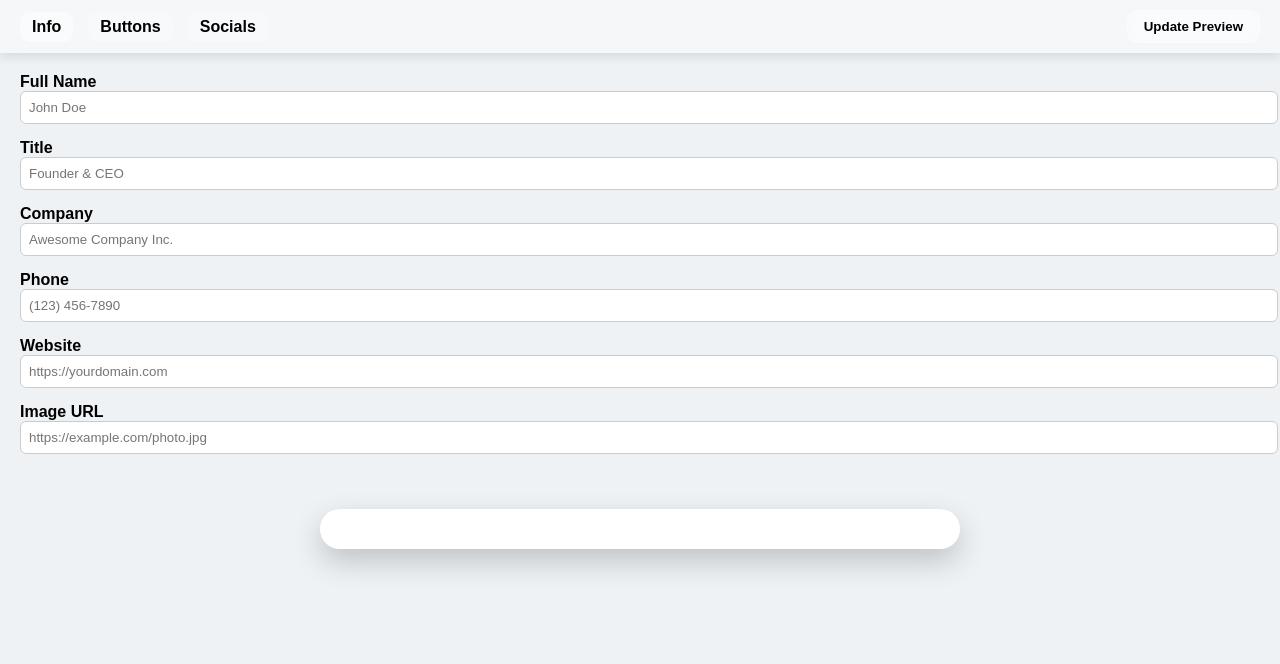
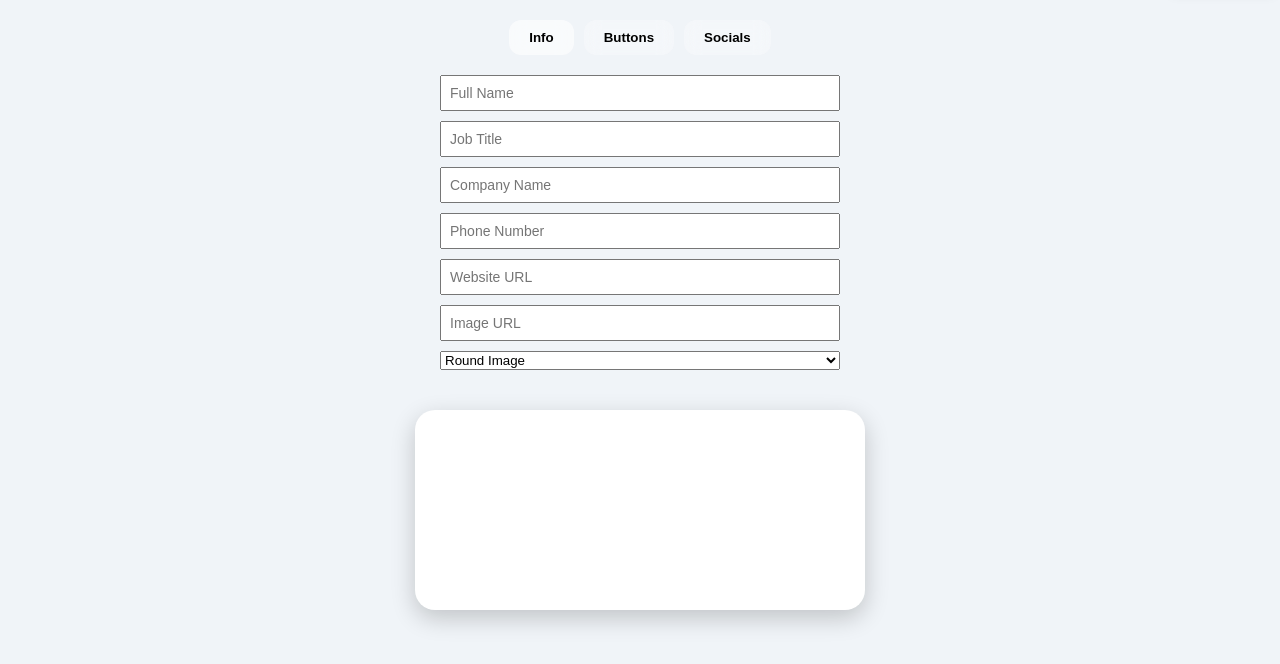
Before and after one commit to Socialeap/Email_Signature, a plain HTML site: page index.html in a window 1280 px wide. Drawn offline with Linux system fonts and the light colour scheme.

Commit message:
Update index.html

```diff
--- a/index.html
+++ b/index.html
@@ -7,163 +7,143 @@
   <style>
     body {
       font-family: Arial, sans-serif;
+      background: #f0f4f8;
       margin: 0;
-      background: #eef2f5;
+      padding: 0;
+      display: flex;
+      flex-direction: column;
+      align-items: center;
     }
-    .tab-header {
-      display: flex;
-      justify-content: space-between;
-      align-items: center;
-      padding: 10px 20px;
-      background: rgba(255, 255, 255, 0.4);
-      backdrop-filter: blur(10px);
-      box-shadow: 0 4px 10px rgba(0,0,0,0.1);
-    }
+
     .tabs {
       display: flex;
-      gap: 15px;
+      justify-content: center;
+      margin-top: 20px;
     }
-    .tab {
+
+    .tab-button {
+      background: rgba(255, 255, 255, 0.3);
+      border: none;
+      backdrop-filter: blur(8px);
+      border-radius: 12px;
+      padding: 10px 20px;
+      margin: 0 5px;
       cursor: pointer;
       font-weight: bold;
-      padding: 6px 12px;
-      border-radius: 10px;
-      background-color: rgba(255, 255, 255, 0.2);
       transition: background 0.3s;
     }
-    .tab.active {
-      background-color: rgba(255, 255, 255, 0.5);
+
+    .tab-button.active {
+      background: rgba(255, 255, 255, 0.6);
     }
-    .preview-btn {
-      padding: 8px 16px;
+
+    .form-section {
+      display: none;
+      flex-direction: column;
+      max-width: 400px;
+      width: 100%;
+      margin: 20px auto;
+    }
+
+    .form-section.active {
+      display: flex;
+    }
+
+    input {
+      margin-bottom: 10px;
+      padding: 8px;
+      font-size: 14px;
+    }
+
+    .preview-container {
+      margin: 20px auto;
+      width: 450px;
+      aspect-ratio: 2.25 / 1;
+      background: #fff;
+      box-shadow: 0 8px 24px rgba(0,0,0,0.2);
+      border-radius: 20px;
+      overflow: hidden;
+      display: flex;
+      flex-direction: column;
+      justify-content: center;
+      align-items: center;
+      position: relative;
+    }
+
+    .glass-button {
+      position: absolute;
+      top: -45px;
+      right: 0;
       background: rgba(255, 255, 255, 0.2);
+      padding: 10px 20px;
+      border: none;
       border-radius: 12px;
-      border: 1px solid rgba(255, 255, 255, 0.4);
       backdrop-filter: blur(10px);
-      color: #000;
       font-weight: bold;
       cursor: pointer;
-      transition: all 0.3s;
+      box-shadow: 0 4px 12px rgba(0,0,0,0.1);
     }
-    .preview-btn:hover {
-      background: rgba(255, 255, 255, 0.5);
+
+    .profile-image.round {
+      border-radius: 50%;
     }
-    .form-section {
-      display: none;
-      padding: 20px;
+
+    .profile-image.rounded-box {
+      border-radius: 12px;
     }
-    .form-section.active {
-      display: block;
-    }
-    .input-group {
-      margin-bottom: 15px;
-    }
-    label {
-      display: block;
-      font-weight: bold;
-    }
-    input {
-      width: 100%;
-      padding: 8px;
-      border-radius: 6px;
-      border: 1px solid #ccc;
-    }
-    .preview-container {
-      margin: 20px auto;
-      max-width: 600px;
-      padding: 20px;
-      background: white;
-      border-radius: 20px;
-      box-shadow: 0 12px 30px rgba(0,0,0,0.2);
-    }
-    .output-area {
-      margin-top: 30px;
+
+    .signature-content {
       padding: 10px;
-      background: #f4f4f4;
-      border-radius: 6px;
-      white-space: pre-wrap;
-      font-family: monospace;
+      text-align: center;
     }
   </style>
 </head>
 <body>
-
-  <div class="tab-header">
-    <div class="tabs">
-      <div class="tab active" data-tab="info">Info</div>
-      <div class="tab" data-tab="buttons">Buttons</div>
-      <div class="tab" data-tab="socials">Socials</div>
-    </div>
-    <button class="preview-btn" onclick="generateSignature()">Update Preview</button>
+  <div class="tabs">
+    <button class="tab-button active" data-tab="info">Info</button>
+    <button class="tab-button" data-tab="buttons">Buttons</button>
+    <button class="tab-button" data-tab="socials">Socials</button>
+    <button class="glass-button" onclick="copySignature()">Copy HTML</button>
   </div>
 
   <div class="form-section active" id="info">
-    <div class="input-group">
-      <label>Full Name</label>
-      <input type="text" id="name" placeholder="John Doe">
-    </div>
-    <div class="input-group">
-      <label>Title</label>
-      <input type="text" id="title" placeholder="Founder & CEO">
-    </div>
-    <div class="input-group">
-      <label>Company</label>
-      <input type="text" id="company" placeholder="Awesome Company Inc.">
-    </div>
-    <div class="input-group">
-      <label>Phone</label>
-      <input type="text" id="phone" placeholder="(123) 456-7890">
-    </div>
-    <div class="input-group">
-      <label>Website</label>
-      <input type="text" id="website" placeholder="https://yourdomain.com">
-    </div>
-    <div class="input-group">
-      <label>Image URL</label>
-      <input type="text" id="image_url" placeholder="https://example.com/photo.jpg">
+    <input placeholder="Full Name" id="name">
+    <input placeholder="Job Title" id="title">
+    <input placeholder="Company Name" id="company">
+    <input placeholder="Phone Number" id="phone">
+    <input placeholder="Website URL" id="website">
+    <input placeholder="Image URL" id="image_url">
+    <select id="image_shape">
+      <option value="round">Round Image</option>
+      <option value="rounded-box">Rounded Corner Box</option>
+    </select>
+  </div>
+
+  <div class="form-section" id="buttons">
+    <input placeholder="First Button Label" id="cta1_label">
+    <input placeholder="First Button Link" id="cta1_url">
+    <input placeholder="Second Button Label" id="cta2_label">
+    <input placeholder="Second Button Link" id="cta2_url">
+    <input placeholder="Third Button Label" id="cta3_label">
+    <input placeholder="Third Button Link" id="cta3_url">
+    <input placeholder="Fourth Button Label" id="cta4_label">
+    <input placeholder="Fourth Button Link" id="cta4_url">
+  </div>
+
+  <div class="form-section" id="socials">
+    <input placeholder="Facebook URL" id="facebook_url">
+    <input placeholder="LinkedIn URL" id="linkedin_url">
+    <input placeholder="Instagram URL" id="instagram_url">
+  </div>
+
+  <div class="preview-container" id="signature-preview">
+    <div class="signature-content" id="signature-output">
+      <!-- Rendered signature will appear here -->
     </div>
   </div>
 
-  <div class="form-section" id="buttons">
-    <div class="input-group">
-      <label>Button 1 Text</label>
-      <input type="text" id="cta1_label" placeholder="View Portfolio">
-    </div>
-    <div class="input-group">
-      <label>Button 1 URL</label>
-      <input type="text" id="cta1_url" placeholder="https://portfolio.example.com">
-    </div>
-    <div class="input-group">
-      <label>Button 2 Text</label>
-      <input type="text" id="cta2_label" placeholder="Book a Call">
-    </div>
-    <div class="input-group">
-      <label>Button 2 URL</label>
-      <input type="text" id="cta2_url" placeholder="https://calendly.com/example">
-    </div>
-  </div>
-
-  <div class="form-section" id="socials">
-    <div class="input-group">
-      <label>Facebook</label>
-      <input type="text" id="facebook_url" placeholder="https://facebook.com/username">
-    </div>
-    <div class="input-group">
-      <label>LinkedIn</label>
-      <input type="text" id="linkedin_url" placeholder="https://linkedin.com/in/username">
-    </div>
-    <div class="input-group">
-      <label>Instagram</label>
-      <input type="text" id="instagram_url" placeholder="https://instagram.com/username">
-    </div>
-  </div>
-
-  <div class="preview-container" id="signature-preview">
-    <!-- signature HTML is injected here -->
-  </div>
-
   <script>
-    const tabs = document.querySelectorAll('.tab');
+    const tabs = document.querySelectorAll('.tab-button');
     const sections = document.querySelectorAll('.form-section');
 
     tabs.forEach(tab => {
@@ -175,47 +155,64 @@
       });
     });
 
-    function generateSignature() {
+    function copySignature() {
+      const sig = document.getElementById('signature-output').innerHTML;
+      navigator.clipboard.writeText(sig).then(() => alert('Signature copied to clipboard!'));
+    }
+
+    document.querySelectorAll('input, select').forEach(el => {
+      el.addEventListener('input', updatePreview);
+      el.addEventListener('change', updatePreview);
+    });
+
+    function updatePreview() {
       const name = document.getElementById('name').value;
       const title = document.getElementById('title').value;
       const company = document.getElementById('company').value;
       const phone = document.getElementById('phone').value;
       const website = document.getElementById('website').value;
       const image = document.getElementById('image_url').value;
-      const cta1_label = document.getElementById('cta1_label').value;
-      const cta1_url = document.getElementById('cta1_url').value;
-      const cta2_label = document.getElementById('cta2_label').value;
-      const cta2_url = document.getElementById('cta2_url').value;
+      const shape = document.getElementById('image_shape').value;
+
+      const cta1 = { label: document.getElementById('cta1_label').value, url: document.getElementById('cta1_url').value };
+      const cta2 = { label: document.getElementById('cta2_label').value, url: document.getElementById('cta2_url').value };
+      const cta3 = { label: document.getElementById('cta3_label').value, url: document.getElementById('cta3_url').value };
+      const cta4 = { label: document.getElementById('cta4_label').value, url: document.getElementById('cta4_url').value };
+
       const facebook = document.getElementById('facebook_url').value;
       const linkedin = document.getElementById('linkedin_url').value;
       const instagram = document.getElementById('instagram_url').value;
 
+      const profileClass = shape === 'round' ? 'round' : 'rounded-box';
+
       const html = `
-        <table cellpadding="0" cellspacing="0" border="0">
+        <table style="width:100%; border-spacing:0;">
           <tr>
-            <td>
-              <img src="${image}" width="80" style="border-radius:10px;">
+            <td style="width:100px; text-align:center;">
+              <img src="${image}" width="80" height="80" class="profile-image ${profileClass}" style="object-fit:cover;">
             </td>
             <td style="padding-left:12px;">
-              <strong style="font-size:14px; color:#333;">${name}</strong><br>
-              ${title} – ${company}<br>
-              <a href="tel:${phone}" style="color:#1a0dab;">${phone}</a><br>
-              <a href="${website}" style="color:#1a0dab;">${website}</a>
+              <div style="font-weight:bold; color:#195070;">${name}</div>
+              <div>${title}</div>
+              <div>${company}</div>
+              <div><a href="tel:${phone}" style="color:#1e0f8a;text-decoration:none;">${phone}</a></div>
+              <div><a href="${website}" style="color:#195070;text-decoration:none;">${website}</a></div>
             </td>
           </tr>
-          <tr><td colspan="2" style="padding-top:12px;">
-            <a href="${cta1_url}" style="background:#6e44ff;color:#fff;padding:8px 16px;border-radius:12px;margin-right:8px;text-decoration:none;">${cta1_label}</a>
-            <a href="${cta2_url}" style="background:#03a9f4;color:#fff;padding:8px 16px;border-radius:12px;text-decoration:none;">${cta2_label}</a>
-          </td></tr>
-          <tr><td colspan="2" style="padding-top:10px;">
-            <a href="${facebook}" style="margin-right:10px;"><img src="https://cdn-icons-png.flaticon.com/512/124/124010.png" width="20"></a>
-            <a href="${linkedin}" style="margin-right:10px;"><img src="https://cdn-icons-png.flaticon.com/512/145/145807.png" width="20"></a>
-            <a href="${instagram}"><img src="https://cdn-icons-png.flaticon.com/512/2111/2111463.png" width="20"></a>
-          </td></tr>
         </table>
-      `;
+        <div style="margin-top:12px; text-align:center;">
+          ${cta1.label ? `<a href="${cta1.url}" style="background:#6e44ff; color:#fff; padding:8px 16px; border-radius:8px; text-decoration:none; margin:4px;">${cta1.label}</a>` : ''}
+          ${cta2.label ? `<a href="${cta2.url}" style="background:#9c27b0; color:#fff; padding:8px 16px; border-radius:8px; text-decoration:none; margin:4px;">${cta2.label}</a>` : ''}
+          ${cta3.label ? `<a href="${cta3.url}" style="background:#5c6bc0; color:#fff; padding:8px 16px; border-radius:8px; text-decoration:none; margin:4px;">${cta3.label}</a>` : ''}
+          ${cta4.label ? `<a href="${cta4.url}" style="background:#0097c7; color:#fff; padding:8px 16px; border-radius:8px; text-decoration:none; margin:4px;">${cta4.label}</a>` : ''}
+        </div>
+        <div style="margin-top:10px; text-align:center;">
+          ${facebook ? `<a href="${facebook}" style="margin:0 8px;"><img src="https://cdn-icons-png.flaticon.com/512/124/124010.png" width="24" height="24"></a>` : ''}
+          ${linkedin ? `<a href="${linkedin}" style="margin:0 8px;"><img src="https://cdn-icons-png.flaticon.com/512/145/145807.png" width="24" height="24"></a>` : ''}
+          ${instagram ? `<a href="${instagram}" style="margin:0 8px;"><img src="https://cdn-icons-png.flaticon.com/512/2111/2111463.png" width="24" height="24"></a>` : ''}
+        </div>`;
 
-      document.getElementById('signature-preview').innerHTML = html;
+      document.getElementById('signature-output').innerHTML = html;
     }
   </script>
 </body>
```
